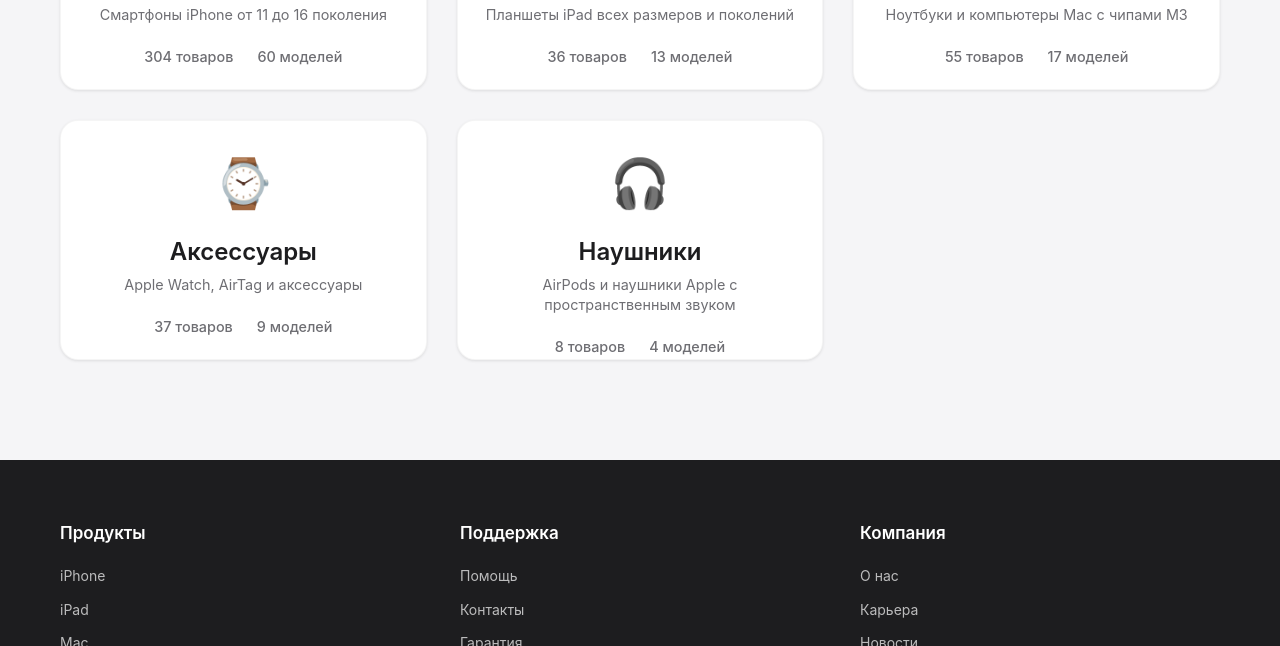
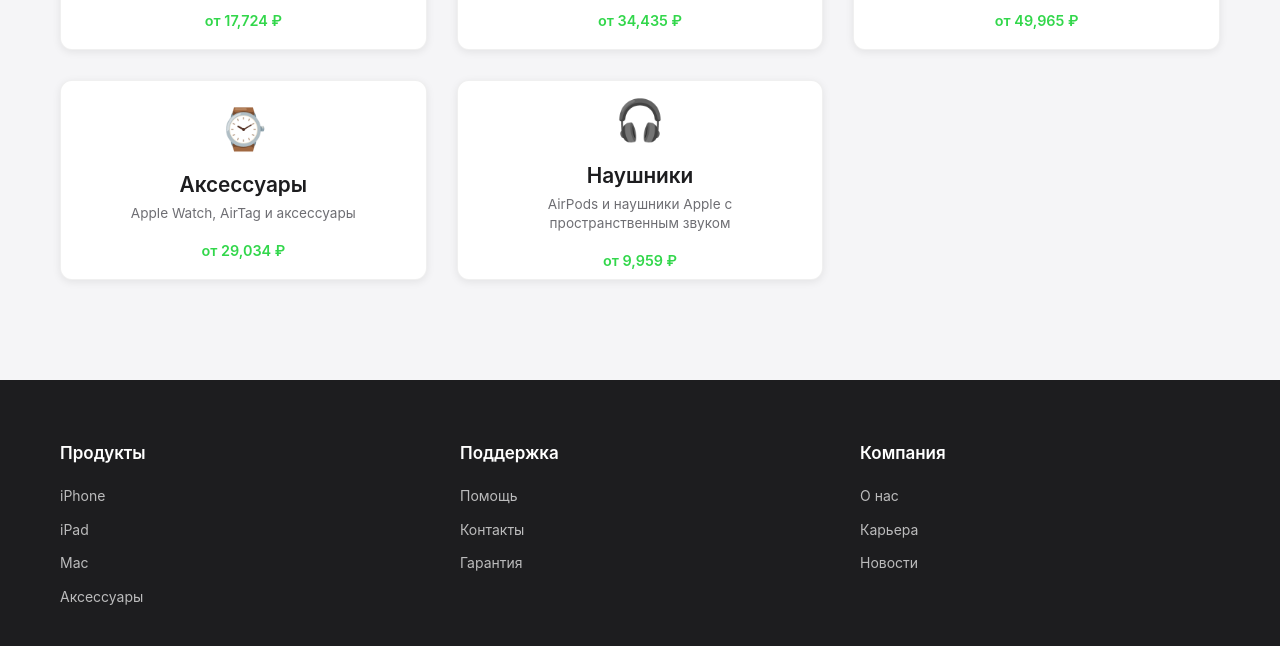
Before and after one commit to Artyr848448/restore116-catalog, a plain HTML site: page index.html in a window 1280 px wide. Shown: the part 762-1408 px from the top of the page. Drawn offline with Linux system fonts and the light colour scheme; a web font is replaced by a local one.

Commit message:
Исправлены карточки категорий - убраны лишние стрелки, упрощен дизайн в стиле Apple

```diff
--- a/index.html
+++ b/index.html
@@ -4,7 +4,7 @@
     <meta charset="UTF-8">
     <meta name="viewport" content="width=device-width, initial-scale=1.0">
     <title>Apple Store - Главная</title>
-    <link rel="stylesheet" href="styles.css?v=6">
+    <link rel="stylesheet" href="styles.css?v=7">
     <style>
         @media (max-width: 768px) {
             .categories-grid {
@@ -199,14 +199,9 @@
                         <div class="category-icon">${categoryInfo.icon}</div>
                         <h3 class="category-name">${categoryInfo.name}</h3>
                         <p class="category-description">${categoryInfo.description}</p>
-                        <div class="category-stats">
-                            <span class="stat">${categoryProducts.length} товаров</span>
-                            <span class="stat">${uniqueModels} моделей</span>
-                        </div>
                         <div class="category-price-range">
                             ${getPriceRange(categoryProducts)}
                         </div>
-                        <div class="category-arrow">→</div>
                     </div>
                 `;
             });
--- a/styles.css
+++ b/styles.css
@@ -402,68 +402,48 @@ body {
 
 .category-card {
     background: var(--background-primary);
-    border-radius: 18px;
-    padding: 24px;
+    border-radius: 12px;
+    padding: 32px 24px;
     cursor: pointer;
     position: relative;
-    overflow: hidden;
-    border: 1px solid rgba(0, 0, 0, 0.04);
-    box-shadow: 0 1px 3px rgba(0, 0, 0, 0.1);
+    border: 1px solid rgba(0, 0, 0, 0.06);
+    box-shadow: 0 2px 8px rgba(0, 0, 0, 0.08);
     display: flex;
     flex-direction: column;
-    height: 240px;
+    height: 200px;
     text-align: center;
+    justify-content: center;
 }
 
 .category-icon {
-    font-size: 3rem;
-    margin-bottom: 16px;
+    font-size: 2.5rem;
+    margin-bottom: 12px;
     display: block;
 }
 
 .category-name {
-    font-size: 1.5rem;
+    font-size: 1.3rem;
     font-weight: 600;
-    margin-bottom: 8px;
+    margin-bottom: 6px;
     color: var(--text-primary);
     line-height: 1.2;
     letter-spacing: -0.003em;
 }
 
 .category-description {
-    font-size: 0.9rem;
+    font-size: 0.85rem;
     color: var(--text-secondary);
     line-height: 1.4;
-    margin-bottom: 20px;
+    margin-bottom: 16px;
     font-weight: 400;
 }
 
-.category-stats {
-    display: flex;
-    justify-content: center;
-    gap: 24px;
-    margin-bottom: 16px;
+.category-price-range {
+    font-size: 0.9rem;
+    font-weight: 600;
+    color: var(--primary-color);
 }
 
-.stat {
-    font-size: 0.9rem;
-    color: var(--text-secondary);
-    font-weight: 500;
-}
-
-.category-price-range {
-    font-size: 1rem;
-    font-weight: 600;
-    color: var(--primary-color);
-    margin-bottom: 16px;
-}
-
-.category-arrow {
-    font-size: 1.2rem;
-    color: var(--primary-color);
-    font-weight: 600;
-    margin-top: auto;
-}
 
 .category-button {
     background: var(--primary-color);
@@ -1034,8 +1014,8 @@ body.models-page [id*="search"] {
     }
 
     .category-card {
-        height: 200px;
-        padding: 0;
+        height: 160px;
+        padding: 20px 16px;
     }
 
     .category-header {
```
